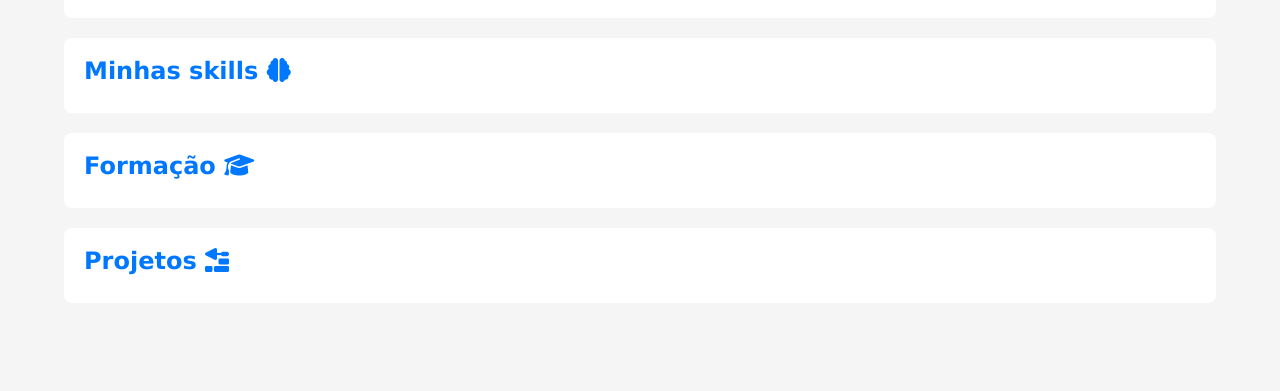
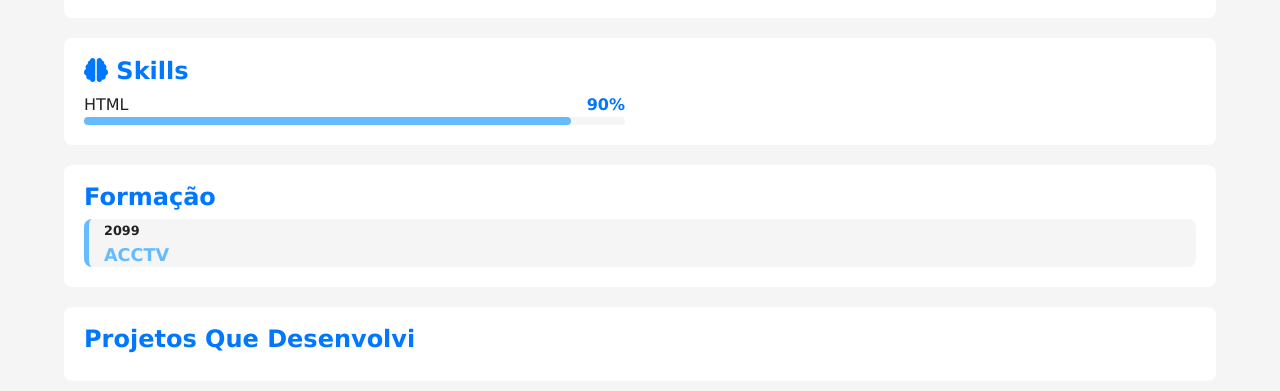
Before and after one commit to darwin641/projecto, a plain HTML site: page index.html in a window 1280 px wide. Shown: the part 1127-1518 px from the top of the page. Before the commit the page ends 1450 px from the top, so only its background shows below. Drawn offline with Linux system fonts and the light colour scheme.

Commit message:
skill e informaçaõ

```diff
--- a/estilos/style.css
+++ b/estilos/style.css
@@ -136,3 +136,78 @@ article{
   height: 100%;
   border-radius: 8px;
 }
+
+#skill-container{
+  display: grid;
+  grid-template-columns: 1fr;
+  gap: 30px;
+}
+
+#skill-container .info{
+  display: flex;
+  justify-content: space-between;
+  align-items: center;
+}
+
+#shill-container .nome{
+  font-weight:bold ;
+  color:var(--texto)
+}
+
+#skill-container .porcento{
+  font-weight: bold;
+  color: var(--destaque);
+}
+
+#skill-container .barra{
+  width: 100%;
+  height: 8px;
+  background-color: var(--fundo-principal);
+  border-radius: 4px;
+}
+
+#skill-container .progresso{
+  height: 100%;
+  background-color: var(--destaque-inverso);
+  border-radius: 4px;
+}
+
+#formacao-container{
+  display: flex;
+  flex-direction: column-reverse;
+  gap: 20px;
+}
+#formacao-container .curso{
+  background-color: var(--fundo-principal);
+  border-radius: 8px;
+  border-left: 5px solid var(--destaque-inverso);
+  padding-left: 15px;
+  transition: border-width 0.5s, border-color 0.5s;
+}
+
+#formacao-container .curso:hover{
+  border-left-width: 15px;
+  border-color: var(--destaque);
+  cursor: pointer;
+
+}
+
+#formacao-container .periodo{
+  font-size: 0.8em;
+  font-weight: bold;
+  color: var(--texto);
+}
+
+#formacao-container .instituicao{
+  color: var(--destaque-inverso);
+  font-size: 1.1em;
+}
+
+
+
+@media  screen and (min-width: 800px) {
+  #skill-container {
+    grid-template-columns: 1fr 1fr;
+  }
+
+}
--- a/index.html
+++ b/index.html
@@ -21,7 +21,6 @@
             <li><a href=""><i class="fa-solid fa-trowel-bricks"></i></a></li>
 
             <li><a href=""><i class="fa-solid fa-moon"></i></a></li>
-
         </ul>
        </nav>
     </header>
@@ -49,7 +48,7 @@
                 <a href=""><i class="fa-brands fa-github"></i></a>
                 <a href=""><i class="fa-brands fa-youtube"></i></a>
                 <a href=""><i class="fa-brands fa-instagram"></i></a>
-                <a href=""><i class="fa-solid fa-globe"></i></a>
+                <a href="">Site</a>
             </div>
 
         </section>
@@ -67,17 +66,36 @@
           </article > <!-- fim article#video -->
 
           <article  id="skills">
-            <h2>Minhas skills <i class="fa-solid fa-brain"></i></h2>
+            <h2><i class="fa-solid fa-brain"></i> Skills</h2>
+            <div id="skill-container">
+              <div class="item">
+                <div class="info">
+                  <span class="nome">HTML</span>
+                  <span class="porcento">
+                    90%
+                  </span>
+                </div>
+                <div class="barra">
+                  <div class="progresso" style="width: 90%;"></div>
+                </div>
+              </div>
+            </div>
 
           </article> <!-- fim article#skills -->
 
           <article id="formacao">
-            <h2>Formação <i class="fa-solid fa-graduation-cap"></i></h2>
+            <h2>Formação</h2>
+            <div id="formacao-container">
+              <div class="curso">
+                <p class="periodo">2099</p>
+                <h3 class="instituicao">ACCTV</h3>
+              </div>
+            </div>
 
           </article> <!-- fim article#formacao -->
 
           <article id="projeto">
-            <h2>Projetos <i class="fa-solid fa-trowel-bricks"></i></h2>
+            <h2>Projetos Que Desenvolvi</h2>
 
           </article> <!-- fim article#projetos -->
         </section>
```
